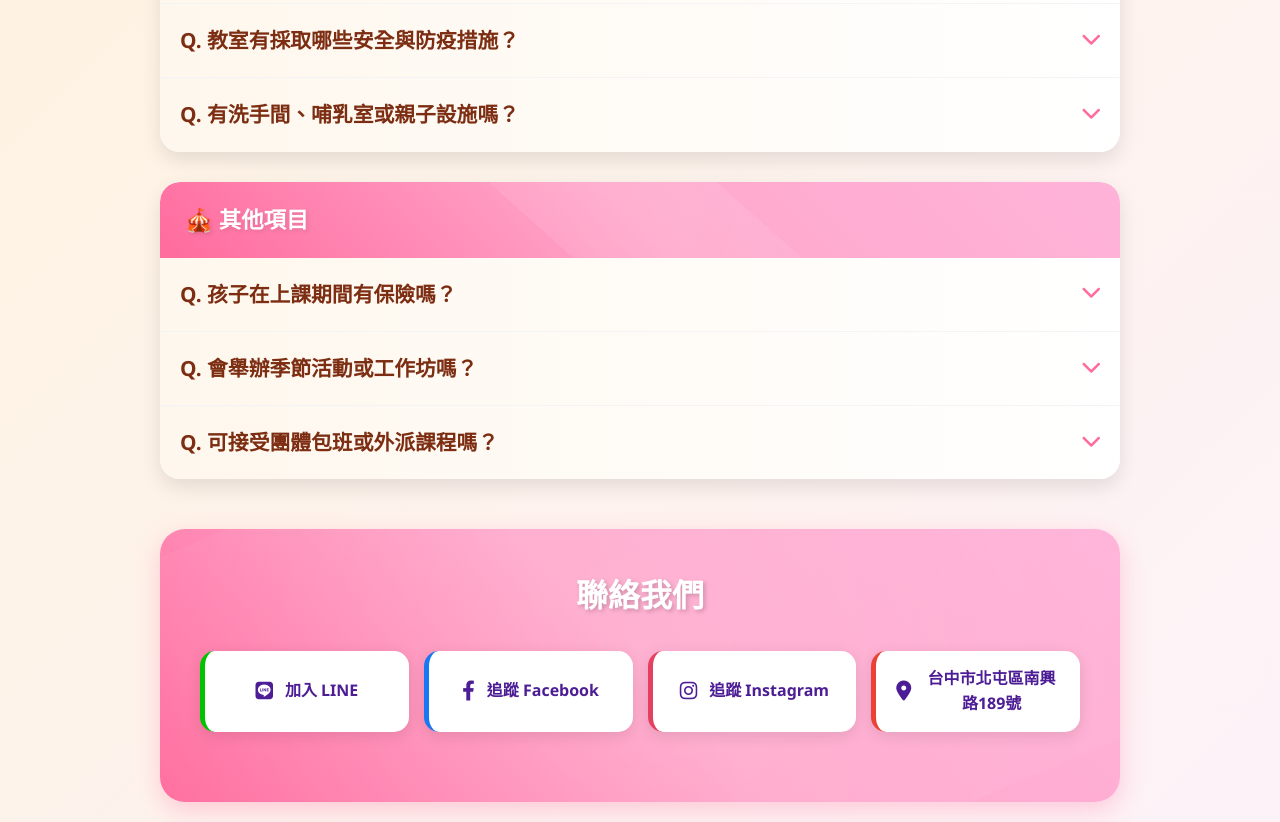
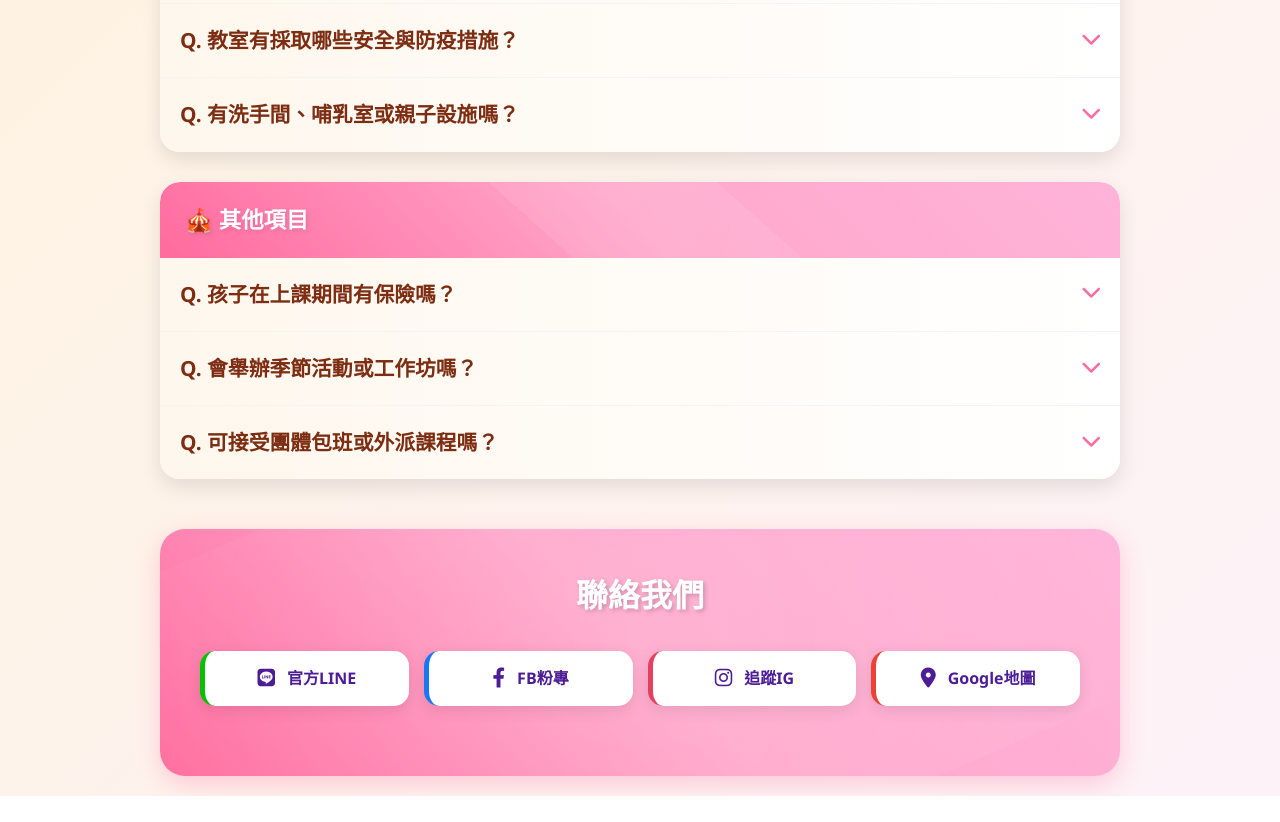
Before and after one commit to aikoplaynlearn/aikoplaynlearn, a plain HTML site: page index.html in a window 1280 px wide. Shown: the part 2089-2911 px from the top of the page. After the commit the page ends 2885 px from the top, so only its background shows below. Drawn offline with Linux system fonts and the light colour scheme.

Commit message:
Update index.html

```diff
--- a/index.html
+++ b/index.html
@@ -465,19 +465,19 @@
             <div class="contact-buttons">
                 <a href="https://lin.ee/M9wYvrf" class="contact-btn line" target="_blank">
                     <i class="fab fa-line"></i>
-                    加入 LINE
+                    官方LINE
                 </a>
                 <a href="https://www.facebook.com/Aiko.playnlearn" class="contact-btn facebook" target="_blank">
                     <i class="fab fa-facebook-f"></i>
-                    追蹤 Facebook
+                    FB粉專
                 </a>
                 <a href="https://www.instagram.com/aiko_playnlearn/" class="contact-btn instagram" target="_blank">
                     <i class="fab fa-instagram"></i>
-                    追蹤 Instagram
+                    追蹤IG
                 </a>
                 <a href="https://maps.app.goo.gl/oyVFkr9cZFtVUFwZ7" class="contact-btn map" target="_blank">
                     <i class="fas fa-map-marker-alt"></i>
-                    台中市北屯區南興路189號
+                    Google地圖
                 </a>
             </div>
         </div>
```
